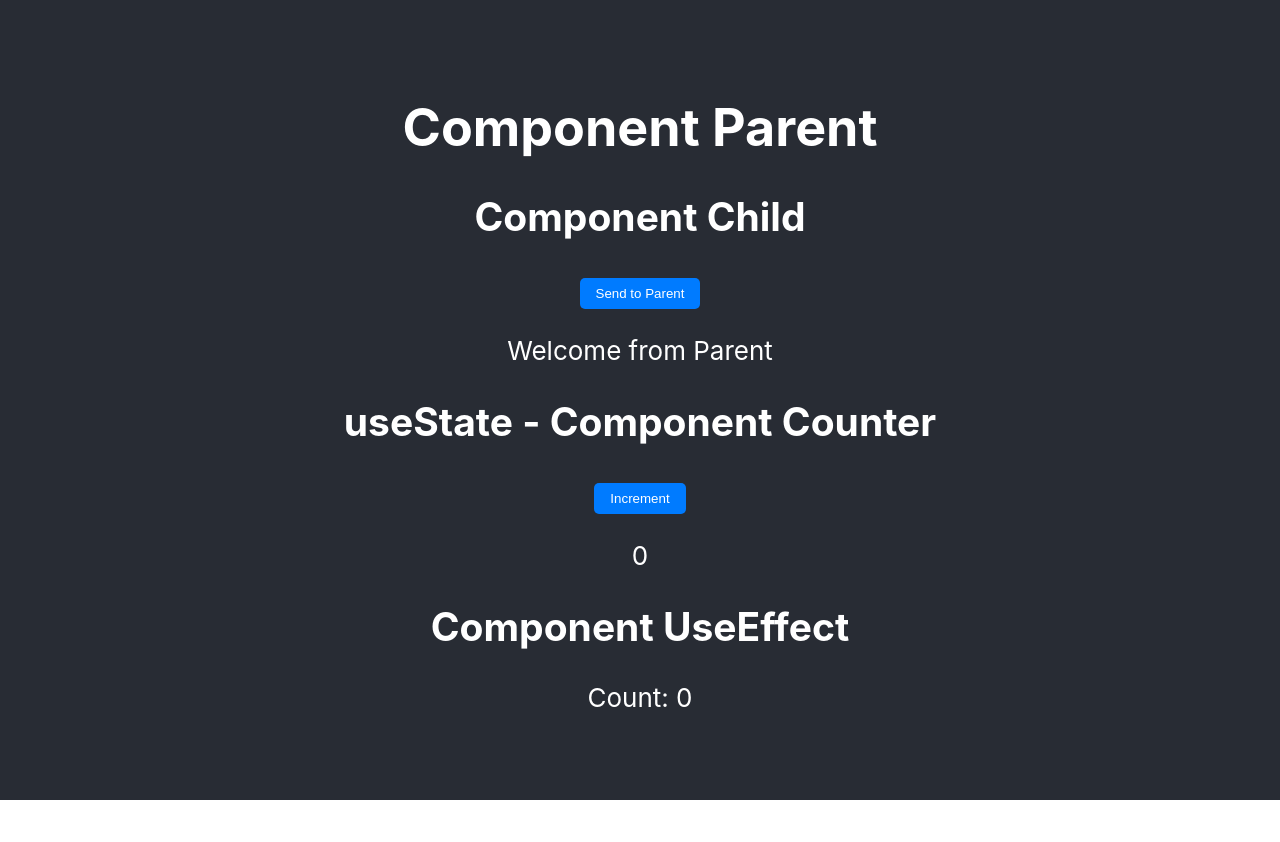
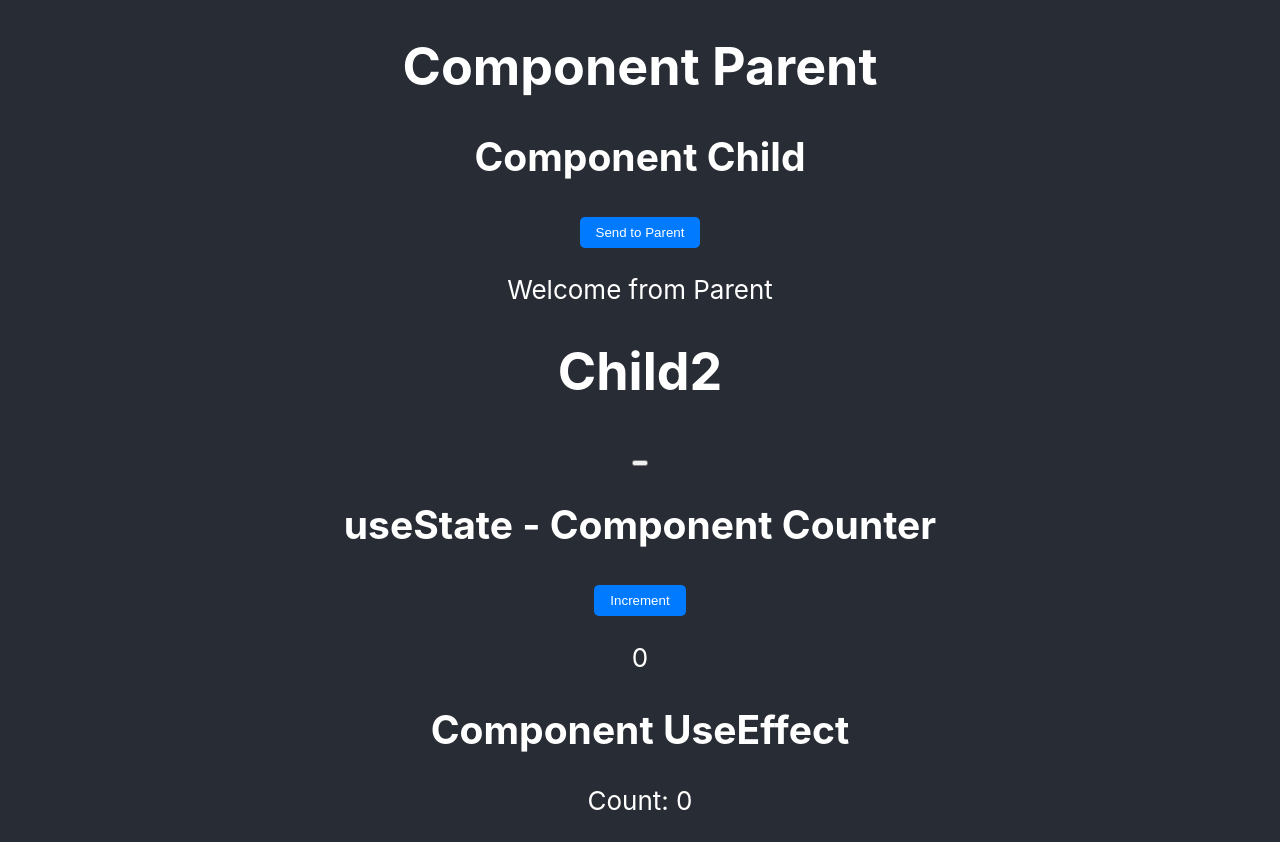
Before and after one commit to piotrekc/react-app, a React (Create React App) app: page / in a window 1280 px wide. Before the commit the page ends 800 px from the top, so only its background shows below. Built offline with nearby package versions, Linux system fonts and the light colour scheme.

Commit message:
React app - useEffect

```diff
--- /dev/null
+++ b/src/components/Child2.tsx
@@ -0,0 +1,20 @@
+
+import React from "react";
+
+interface Child2Props {
+    count: number;
+    onButtonClick: (text: string) => void;
+}
+
+const Child2: React.FC<Child2Props> = ({ count, onButtonClick }) => {
+
+
+    return (
+        <div>
+            <h1>Child2</h1>
+            <button onClick={() => onButtonClick(`Child2 - count: ${count}`)}/>
+        </div>
+    )
+}
+
+export default Child2;
--- a/src/components/Parent.tsx
+++ b/src/components/Parent.tsx
@@ -2,6 +2,7 @@ import React, { useState } from 'react';
 import Child from './Child';
 import UseStateCounter from './UseStateCounter';
 import UseEffect from './UseEffect'
+import Child2 from './Child2';
 
 const Parent: React.FC = () => {
   const message: string = 'Welcome from Parent';
@@ -16,6 +17,7 @@ const Parent: React.FC = () => {
     <div>
       <h1>Component Parent</h1>
       <Child text={message} onButtonClick={handleChildClick} />
+      <Child2 count={count} onButtonClick={handleChildClick}/>
       <UseStateCounter count={count} setCount={setCount}/>
       <UseEffect count={count}/>
     </div>
--- a/src/components/UseEffect.tsx
+++ b/src/components/UseEffect.tsx
@@ -8,7 +8,7 @@ const UseEffect: React.FC<UseEffectProps> = ({ count }) => {
 console.log(`UseEffect - count: ${count}`);
     useEffect(() => {
         console.log(`UseEffect - useEffect!! - count: ${count}`);
-    }, [count]); // [] = effect will run once after mounting
+    }, [count]);
 
   return (
     <div>
--- a/src/index.tsx
+++ b/src/index.tsx
@@ -2,7 +2,6 @@ import React from 'react';
 import ReactDOM from 'react-dom/client';
 import './index.css';
 import App from './App';
-import reportWebVitals from './reportWebVitals';
 
 const root = ReactDOM.createRoot(
   document.getElementById('root') as HTMLElement
```
